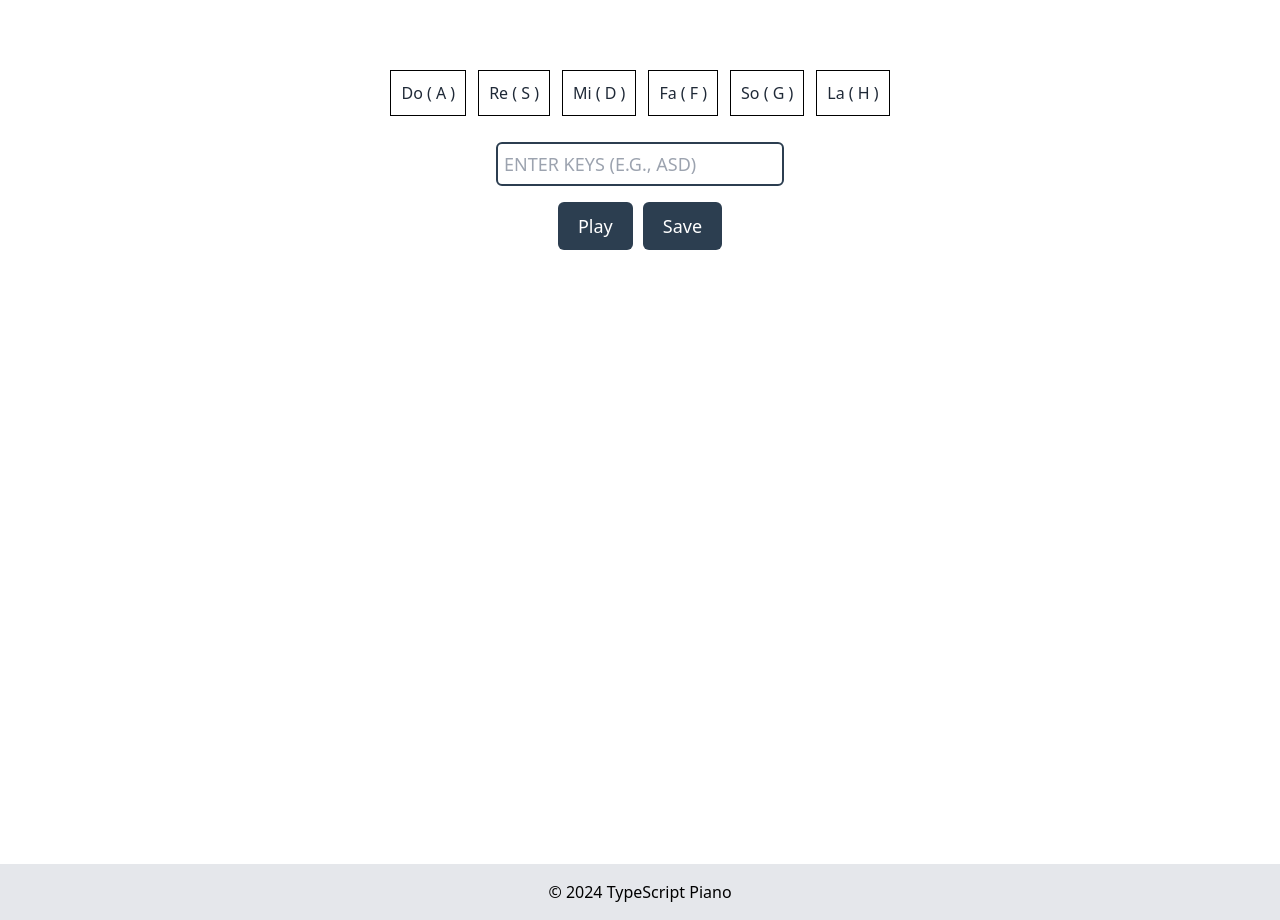
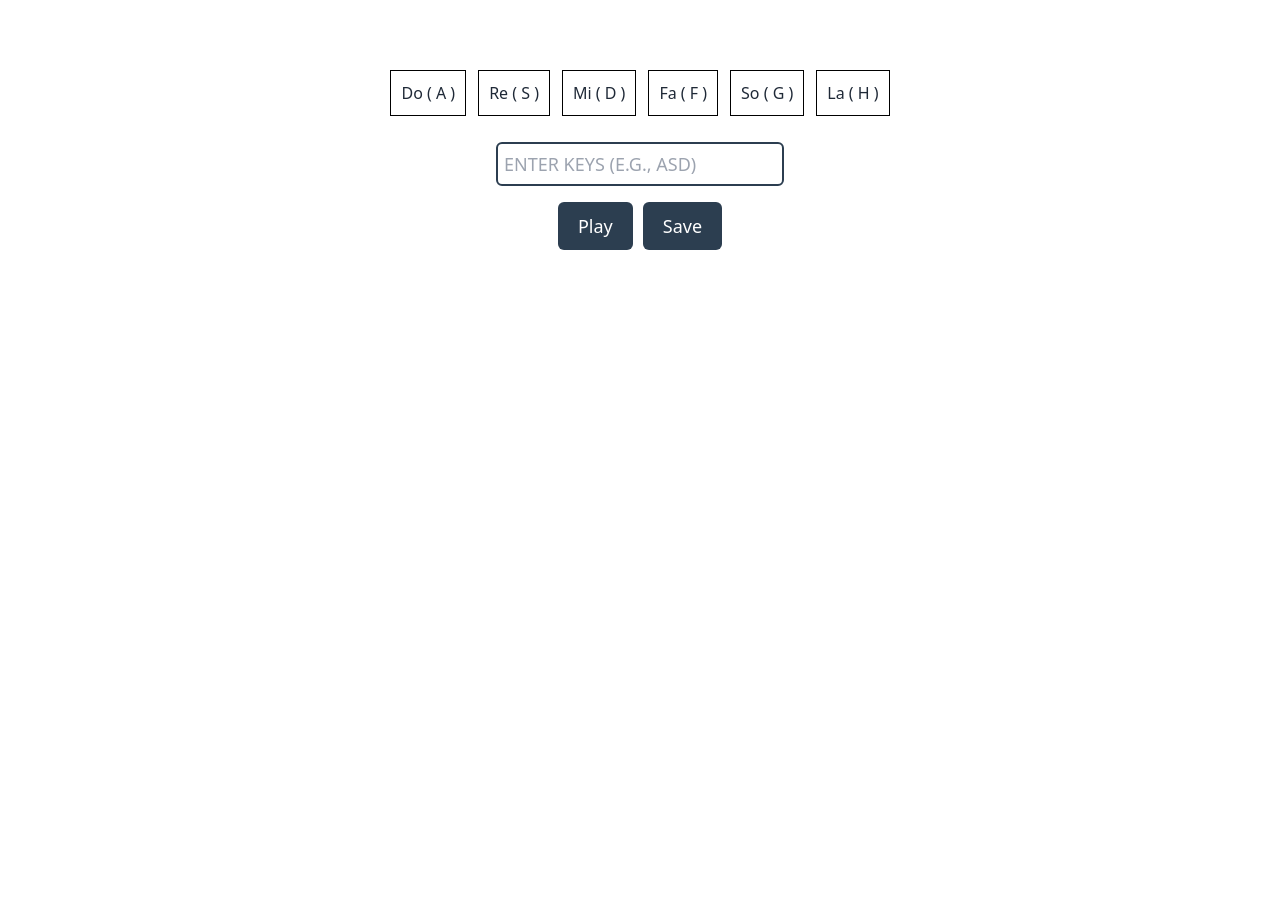
Before and after one commit to taekim-dev/typescript-piano, a Nuxt app: page / in a window 1280 px wide. After the commit the page ends 864 px from the top, so only its background shows below. Built offline with nearby package versions, Linux system fonts and the light colour scheme.

Commit message:
cleanup default page

```diff
--- a/layouts/default.vue
+++ b/layouts/default.vue
@@ -3,9 +3,6 @@
     <main class="mt-16 font-sans antialiased text-center text-gray-800">
       <NuxtPage />
     </main>
-    <footer class="p-4 text-center bg-gray-200">
-      <p>&copy; 2024 TypeScript Piano</p>
-    </footer>
   </div>
 </template>
 
@@ -16,5 +13,3 @@ export default defineComponent({
   name: 'DefaultLayout',
 })
 </script>
-
-<style scoped></style>
```
